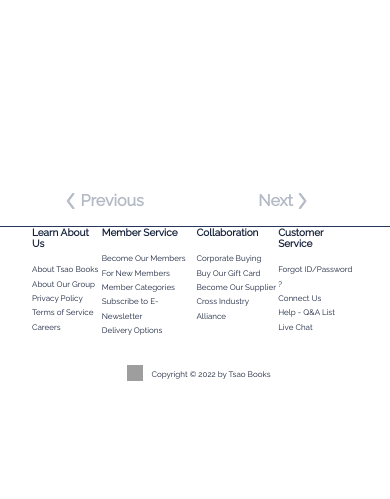
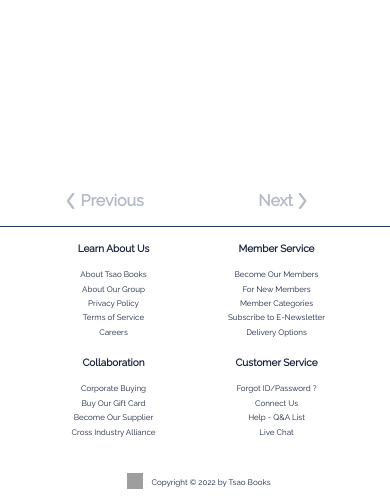
Before and after one commit to stevetsaoch/Ecommerce, a Django app: page / in a window 390 px wide. Shown: the part 778-1277 px from the top of the page. Before the commit the page ends 1159 px from the top, so only its background shows below. Run offline with Django 4.2, Linux system fonts and the light colour scheme; data that the repository does not hold is empty; grey boxes are pictures that could not be loaded.

Commit message:
refactor layout of base and footer

```diff
--- a/fakedata/management/commands/fakedata.py
+++ b/fakedata/management/commands/fakedata.py
@@ -333,7 +333,7 @@ class Command(BaseCommand):
                     "first_name": first_name,
                     "last_name": last_name,
                     "is_active": 1,
-                    "profile_img": "images/fakedata/profile" + str(random.randint(0, 9)) + ".png",
+                    "profile_img": "images/fakedata/profile" + str(random.randint(1, 9)) + ".png",
                 }
                 user = UserBase(**userinfo)
                 user.set_password("qazxcv123")
--- a/static/account/css/account.css
+++ b/static/account/css/account.css
@@ -195,6 +195,10 @@ form {
 }
 
 @media screen and (max-width: 1024px){
+    form {
+        width: 90%;
+    }
+
     .subBaseContent {
         width: 50%;
     }
--- a/static/basket/css/basket.css
+++ b/static/basket/css/basket.css
@@ -277,6 +277,10 @@
 }
 
 @media screen and (max-width: 425px) {
+    .subBaseContent {
+        width: 90%;
+    }
+
     .basket__topBanner div {
         font-size: 0.8rem;
     }
--- a/static/core/css/base.css
+++ b/static/core/css/base.css
@@ -246,6 +246,7 @@ footer {
 
     footer {
         padding: 0 4rem;
+        padding-top: 1rem;
     }
 
     .footer__content h2{
@@ -291,6 +292,16 @@ footer {
 
     footer {
         padding: 0 2rem;
+        padding-top: 1rem;
+    }
+
+    .footer__content {
+        display: grid;
+        grid-template-columns: repeat(2, 1fr);
+        grid-template-rows: repeat(2, 1fr);
+        justify-items: center;
+        align-items: center;
+        font-size: var(--font-size-small);
     }
 
     .footer__content h2{
@@ -300,12 +311,17 @@ footer {
     }
 
     .footer__content a{
-        font-size: 8px;
+        font-size: 0.5rem;
     }
 
     .footer__content li{
         line-height: 1.2;
     }
+
+    .footer__content div {
+        text-align: center;
+    }
+
 
     .footer__copyright {
         font-size: 8px;
--- a/static/store/css/store.css
+++ b/static/store/css/store.css
@@ -372,6 +372,16 @@
 }
 
 @media screen and (max-width: 768px) {
+    .promotion {
+        height: 26rem;
+        overflow: hidden;
+    }
+
+    .promotion__content img {
+        height: 22rem;
+        object-fit: contain;
+    }
+
     .productPopular{
         margin-left: 0rem;
         margin-right: 0rem;
```
